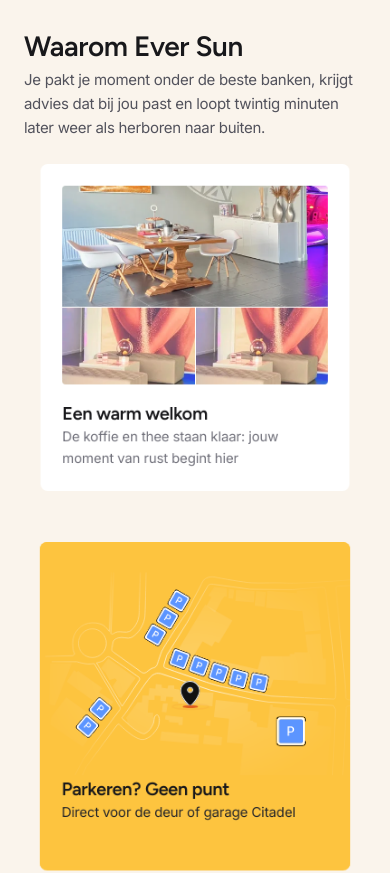
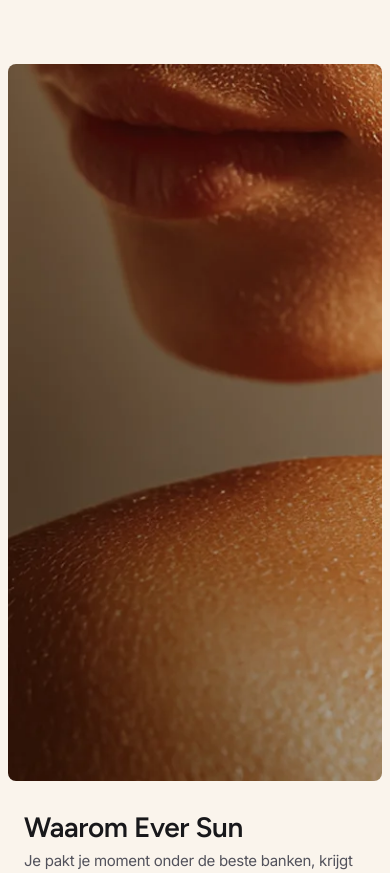
Before and after one commit to timothyvansas-gif/eversun, a Next.js app: page / in a window 390 px wide. Shown: the top 873 px of the page. Built offline with nearby package versions, Linux system fonts and the light colour scheme.

Commit message:
feat: implement landing page hero section and navigation with bento scroll optimizations

```diff
--- a/src/app/globals.css
+++ b/src/app/globals.css
@@ -1,4 +1,8 @@
 @import "tailwindcss";
+
+html {
+  background-color: var(--color-surface-page);
+}
 
 @theme {
   --color-brand: #fdc43f;
--- a/src/app/layout.tsx
+++ b/src/app/layout.tsx
@@ -16,6 +16,7 @@ const inter = Inter({
 export const metadata: Metadata = {
   title: "Ever Sun",
   description: "Ever Sun — jouw zonnebank specialist",
+  themeColor: "#faf4ec",
 };
 
 export default function RootLayout({
--- a/src/app/page.tsx
+++ b/src/app/page.tsx
@@ -1,9 +1,17 @@
 import Bento from "@/components/bento";
+import HeroSection from "@/components/hero-section";
+import NavBar from "@/components/nav-bar";
 
 export default function Home() {
   return (
-    <main className="min-h-screen bg-surface-page flex flex-col items-center px-[24px] md:px-10 lg:px-0">
-      <Bento />
+    <main className="min-h-screen bg-surface-page flex flex-col items-center">
+      <NavBar />
+      <div className="w-full px-2 md:px-10 min-[1538px]:px-0">
+        <HeroSection />
+      </div>
+      <div className="w-full flex flex-col items-center px-[24px] md:px-10 lg:px-0">
+        <Bento />
+      </div>
     </main>
   );
 }
--- a/src/components/bento.tsx
+++ b/src/components/bento.tsx
@@ -1,7 +1,7 @@
 "use client";
-import React, { useState, useRef, useEffect } from "react";
+import React, { useState, useRef, useEffect, useLayoutEffect } from "react";
 import dynamic from "next/dynamic";
-import { motion } from "framer-motion";
+import { motion, useInView } from "framer-motion";
 import StickyCardWrapper from "@/components/sticky-card-wrapper";
 
 // Lazy load card components for better performance
@@ -27,6 +27,14 @@ const cardVariants = {
 export default function Bento() {
   const headerRef = useRef<HTMLDivElement>(null);
   const [headerHeight, setHeaderHeight] = useState(132);
+  const [startVisible, setStartVisible] = useState(false);
+  const isInView = useInView(headerRef, { once: true });
+
+  useLayoutEffect(() => {
+    if (!headerRef.current) return;
+    const { top, bottom } = headerRef.current.getBoundingClientRect();
+    if (top < window.innerHeight && bottom > 0) setStartVisible(true);
+  }, []);
 
   useEffect(() => {
     if (!headerRef.current) return;
@@ -39,9 +47,8 @@ export default function Bento() {
 
   return (
     <motion.section
-      initial="hidden"
-      whileInView="visible"
-      viewport={{ once: true, amount: 0.01 }}
+      initial={startVisible ? "visible" : "hidden"}
+      animate={isInView || startVisible ? "visible" : "hidden"}
       className="w-full max-w-[1280px] mx-auto pt-8 pb-16 lg:py-16 min-h-[500px]"
       style={{ "--header-height": `${headerHeight}px` } as React.CSSProperties}
     >
--- /dev/null
+++ b/src/components/hero-section.tsx
@@ -0,0 +1,16 @@
+import Image from "next/image";
+import heroImage from "@/images/hero-backgournd.webp";
+
+export default function HeroSection() {
+  return (
+    <section className="relative w-full h-[85vh] min-[1538px]:h-[750px] overflow-hidden max-w-[1538px] mx-auto rounded-[8px]">
+      <Image
+        src={heroImage}
+        alt="EverSun"
+        fill
+        priority
+        className="object-cover"
+      />
+    </section>
+  );
+}
--- /dev/null
+++ b/src/components/nav-bar.tsx
@@ -0,0 +1,5 @@
+export default function NavBar() {
+  return (
+    <header className="w-full h-16 lg:h-[105px] bg-surface-page" />
+  );
+}
```
Also changed, not shown: src/images/hero-backgournd.webp (added).
